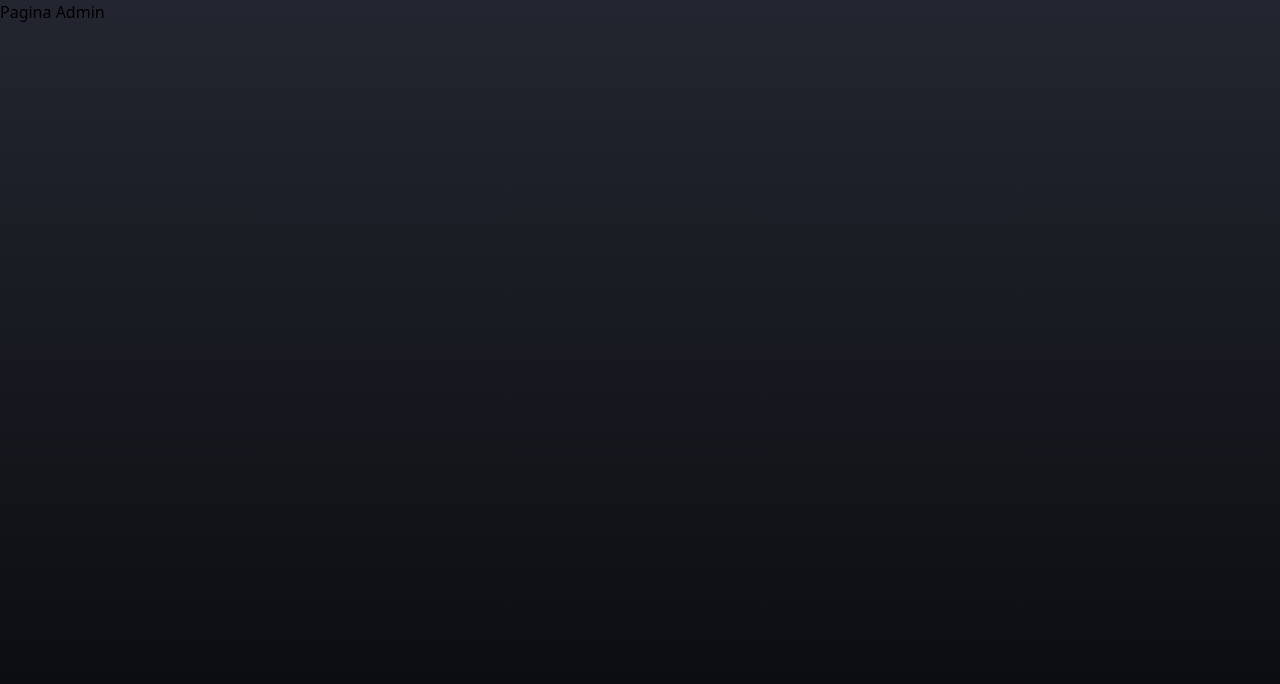
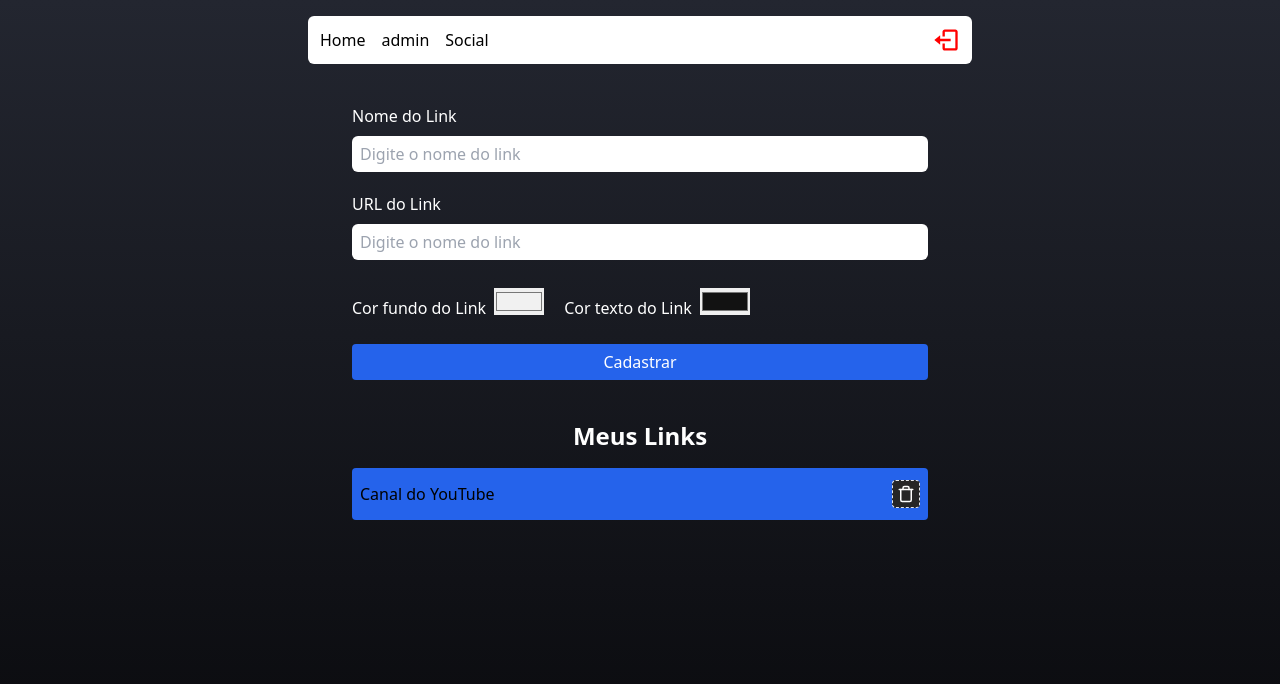
Before and after one commit to macielbmo/devlink, a React (Vite) app: page /admin in a window 1280 px wide. Shown: the top 684 px of the page. Built offline with nearby package versions, Linux system fonts and the light colour scheme; no server answers; sample sign-in values are in the browser's storage.

Commit message:
Criamos o formulário da tela de Admin e agora já é possivel cadastrar novos links e já está sendo salvo no banco de dados, mas os links cadastrados ainda não aparecem na Home.

```diff
--- /dev/null
+++ b/src/components/Header/index.tsx
@@ -0,0 +1,29 @@
+import { BiLogOut } from "react-icons/bi";
+import { Link } from "react-router-dom"
+
+import { auth } from '../../services/firebaseConnection'
+import { signOut } from 'firebase/auth'
+
+export default function Header() {
+  async function hadleLogout() {
+    await signOut(auth)
+  }
+
+  return(
+    <header className="w-full max-w-2xl mt-4 px-1">
+      <nav className="w-full bg-white h-12 flex items-center justify-between rounded-md px-3">
+        <div className="flex gap-4 font-medium">
+          <Link to='/'>Home</Link>
+
+          <Link to='/admin'>admin</Link>
+
+          <Link to='/admin/social'>Social</Link>
+        </div>
+
+        <button onClick={hadleLogout}>
+          <BiLogOut size={28} color='red'/>
+        </button>
+      </nav>
+    </header>
+  )
+}
--- a/src/pages/admin/index.tsx
+++ b/src/pages/admin/index.tsx
@@ -1,7 +1,124 @@
+import { FormEvent, useState } from 'react'
+import { FiTrash } from 'react-icons/fi'
+
+import { db } from "../../services/firebaseConnection"
+import { addDoc, collection, onSnapshot, query, orderBy, doc, deleteDoc } from 'firebase/firestore'
+
+import Header from "../../components/Header";
+import Input from "../../components/input";
+
 export default function Admin() {
+  const [nameInput, setNameInput] = useState('')
+  const [urlInput, setUrlInput] = useState('')
+  const [bgColorInput, setBgColorInput] = useState('#f1f1f1')
+  const [textColorInput, setTextColorInput] = useState('#121212')
+
+  async function hadleRegister(e: FormEvent) {
+    e.preventDefault();
+
+    if(nameInput === '' || urlInput === ''){
+      alert('Preencha todos os campos!');
+      return;
+    }
+
+    addDoc(collection(db, "links"), {
+      name: nameInput,
+      url: urlInput,
+      bg: bgColorInput,
+      color: textColorInput,
+      created: new Date(),
+    })
+    .then(() => {
+      setNameInput("")
+      setUrlInput("")
+      console.log("Cadastrado com sucesso!")
+    })
+    .catch((error) => {
+      console.log("Erro ao cadastrar no banco! " + error)
+    })
+
+  }
+
   return(
-    <div>
-      <h1>Pagina Admin</h1>
+    <div className="flex items-center flex-col min-h-screen pb-7 px-2">
+      <Header />
+
+      <form className="flex flex-col mt-8 mb-3 w-full max-w-xl" onSubmit={hadleRegister}>
+        <label className="text-white font-medium mt-2 mb-2" htmlFor="name">Nome do Link</label>
+        <Input
+          type="string"
+          id="name"
+          value={nameInput}
+          onChange={(e) => setNameInput(e.target.value)}
+          placeholder="Digite o nome do link"
+          />
+
+        <label className="text-white font-medium mt-2 mb-2" htmlFor="url">URL do Link</label>
+        <Input
+          type="url"
+          id="url"
+          value={urlInput}
+          onChange={(e) => setUrlInput(e.target.value)}
+          placeholder="Digite o nome do link"
+          />
+
+          <section className='flex my-4 gap-5'>
+            <div className='flex gap-2'>
+              <label className="text-white font-medium mt-2 mb-2" htmlFor="name">Cor fundo do Link</label>
+              <input
+                type="color"
+                value={bgColorInput}
+                onChange={(e) => setBgColorInput(e.target.value)}
+                />
+            </div>
+
+            <div className='flex gap-2'>
+              <label className="text-white font-medium mt-2 mb-2" htmlFor="name">Cor texto do Link</label>
+              <input
+                type="color"
+                value={textColorInput}
+                onChange={(e) => setTextColorInput(e.target.value)}
+                />
+            </div>
+          </section>
+
+          {nameInput !== '' && (
+            <div className='flex items-center justify-center flex-col mb-7 p-1 border-gray-100/25 border rounded-md'>
+              <label className="text-white font-medium mt-2 mb-3" htmlFor="name">Como está ficando:</label>
+              <article
+                className='w-11/12 max-w-lg flex flex-col items-center justify-between bg-zinc-900 rounded px-1 py-3'
+                style={{marginBottom: 8, marginTop: 8, backgroundColor: bgColorInput}}
+              >
+                <p
+                className='font-bold'
+                style={{color: textColorInput}}>{nameInput}</p>
+              </article>
+          </div>
+          )}
+
+          <button
+            type='submit'
+            className='mb-7 bg-blue-600 h-9 rounded text-white font-medium gap-4 flex items-center justify-center'>
+            Cadastrar
+          </button>
+      </form>
+
+      <section className='w-full flex flex-col items-center'>
+        <h2 className='font-bold text-white mb-4 text-2xl'>Meus Links</h2>
+
+        <article
+          className='flex items-center justify-between w-11/12 max-w-xl rounded py-3 px-2 mb-2 select-none'
+          style={{backgroundColor: "#2563EB", color: "#000"}}
+        >
+          <p className='font-medium'>Canal do YouTube</p>
+
+          <div className='flex justify-center'>
+            <button
+              className='border border-dashed p-1 rounded bg-neutral-800'>
+              <FiTrash size={18} color='#FFF'/> </button>
+          </div>
+        </article>
+      </section>
     </div>
   )
 }
```
